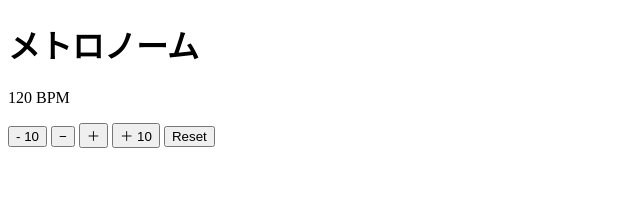
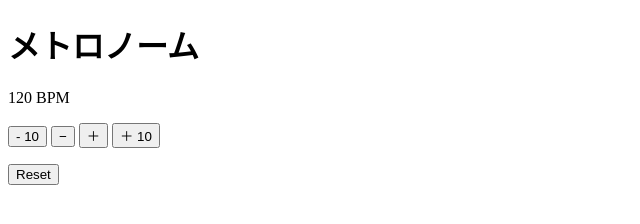
Before and after one commit to no9-octopus/metronome, a plain HTML site: page index.html in a window 1280 px wide. Shown: the whole page, without its empty margins (0-640 px from the left). Drawn offline with Linux system fonts and the light colour scheme.

Commit message:
Update index.html
Resetボタンを下の行に配置してみた

```diff
--- a/index.html
+++ b/index.html
@@ -12,7 +12,7 @@
   <button id="down">−</button>
   <button id="up">＋</button>
   <button id="up10">＋</span> 10</button>
-  <button id="reset">Reset</button>
+  <p><button id="reset">Reset</button></p>
 
   <script>
     const DEFAULT_BPM = 120;
```
